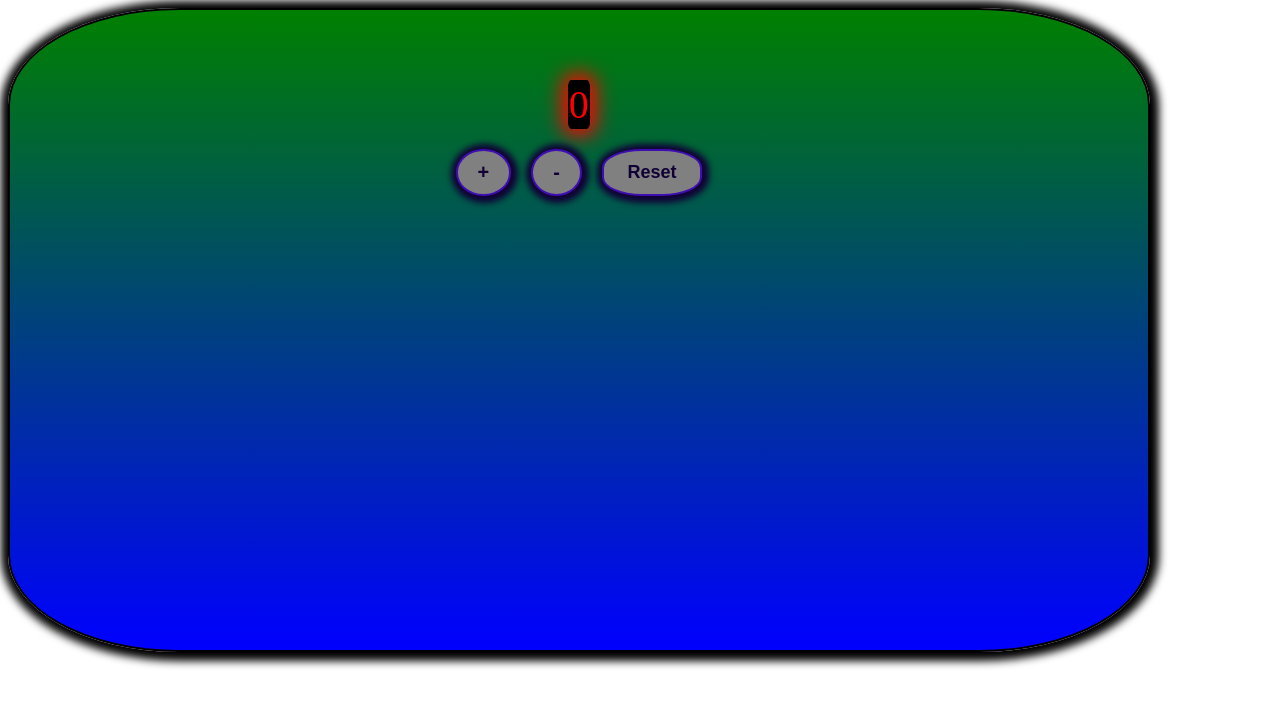
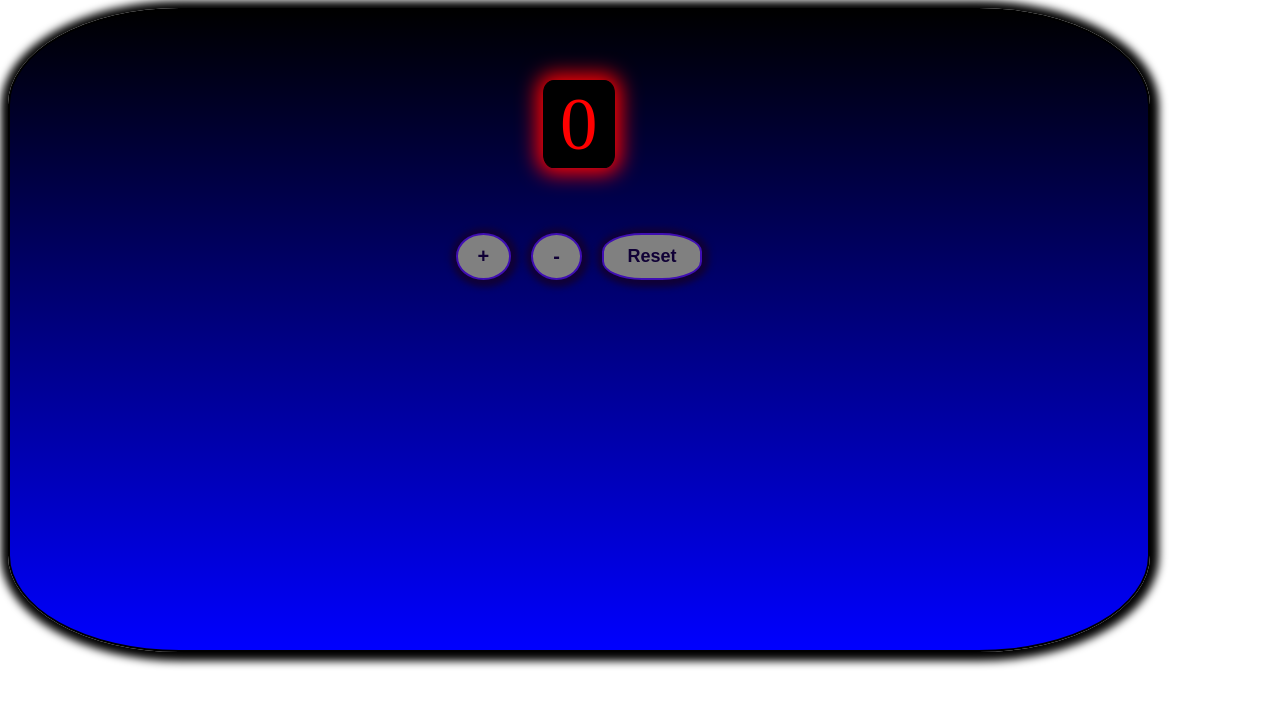
Before and after one commit to 21stChrom/react-jhj8h9, a React (Create React App) app: page / in a window 1280 px wide. Shown: the top 706 px of the page. Built offline with nearby package versions, Linux system fonts and the light colour scheme.

Commit message:
1 file modified

```diff
--- a/src/style.css
+++ b/src/style.css
@@ -4,7 +4,8 @@ p {
     Ubuntu, Cantarell, 'Open Sans', 'Helvetica Neue', sans-serif;
 }
 .container{
-  alidn-items: center;
+  text-align: center;
+  align-items: center;
   display: flex;
   height: 80vh;
   width: 90%;
@@ -19,7 +20,7 @@ box-shadow: 1px 1px 8px 8px;
   width: 90%;
   border: 2px solid;
   border-radius: 15%;
-  background-image: linear-gradient(green, blue);
+  background-image: linear-gradient(black, blue);
   overflow: hidden;
   display: flex;
   align-items: center;
@@ -37,15 +38,17 @@ box-shadow: 1px 1px 8px 8px;
 }
 
 .counter__output {
+  width: 70px;
   box-shadow: 0px 0px 20px 6px;
   background-color: black;
   border-radius: 15%;
-  font-size: 40px;
+  font-size: 75px;
   border: 1px solid black;
   color: red;
 }
 
 .btn__container {
+  margin-top: 45px;
   z-index: 2;
   display: flex;
   justify-content: center;
```
